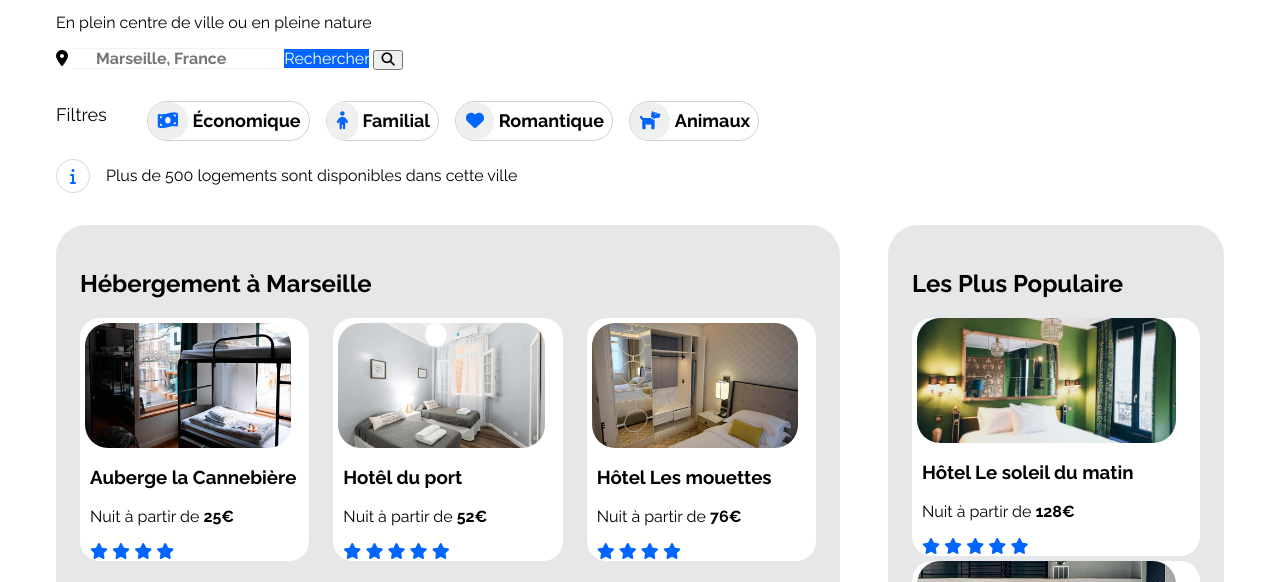
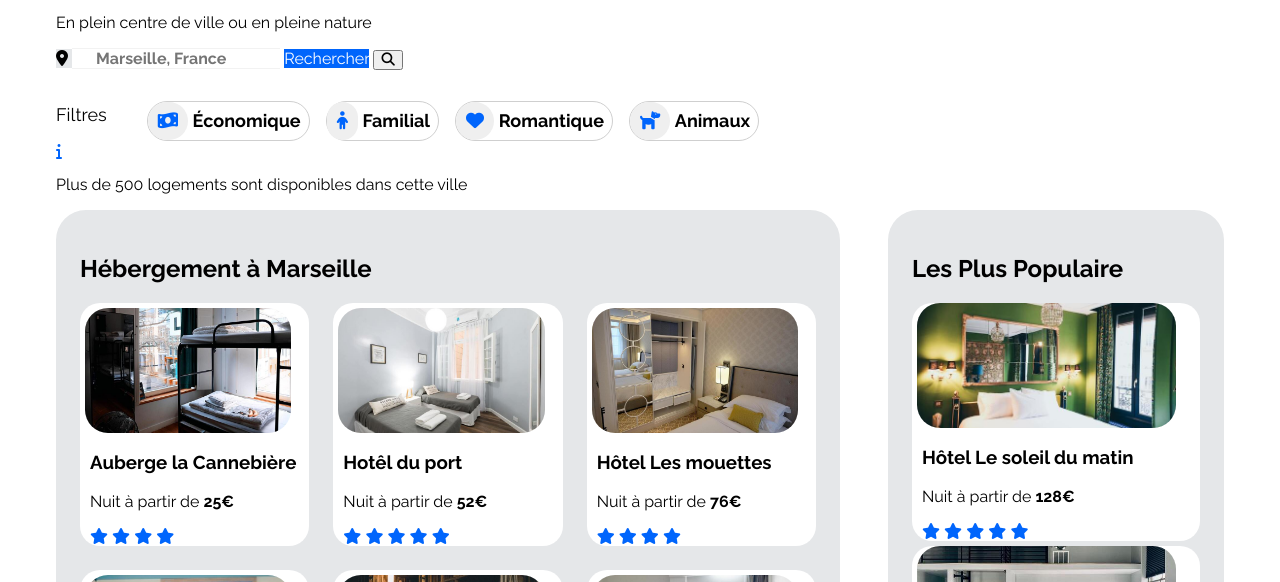
Before and after one commit to GaylordLecaplain/gaylordlecaplain_2_22122020, a plain HTML site: page index.html in a window 1280 px wide. Shown: the part 139-721 px from the top of the page. Drawn offline with Linux system fonts and the light colour scheme.

Commit message:
activity

```diff
--- a/css/style.css
+++ b/css/style.css
@@ -111,33 +111,15 @@ p {
   margin-inline-end: 0px;
 }
 
-.search-list {
-  float: left;
-}
 
-.searchResult {
-  display: flex;
-  align-items: center;
-  margin: 1rem 0 2rem 0;
-}
-.searchResult i {
-  height: 2rem;
-  width: 1rem;
-  min-height: 2rem;
-  min-width: 2rem;
-  border: solid 1px #d9d9d9;
-  border-radius: 100%;
-  display: flex;
-  align-items: center;
-  justify-content: center;
-  margin-right: 1rem;
-}
 .searchResult i {
   color: #0065fc;
 }
-.searchResultText {
-  margin: 0;
+.searchFormWrapicon{
+  color:black;
+  background-color: #E5E7E9;
 }
+
 .searchFormSubmitinputText {
   color: white;
   background-color: #0065fc;
```
